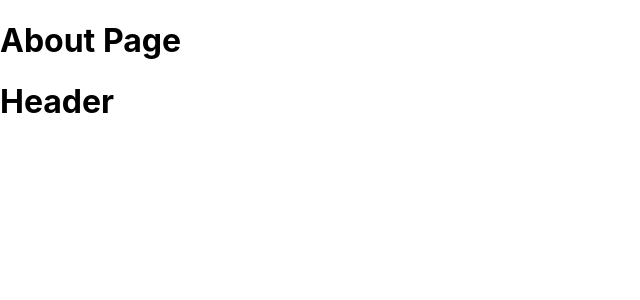
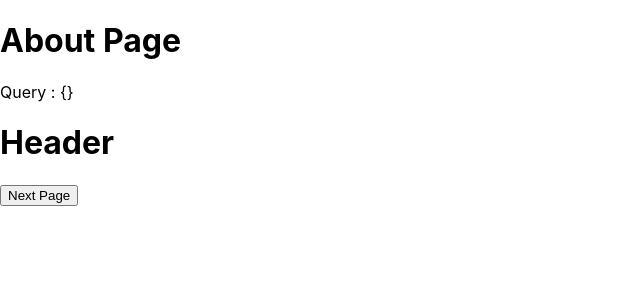
Before and after one commit to newit-baolh/learn_nextjs, a Next.js app: page /about in a window 1280 px wide. Shown: the top 300 px of the page, without its empty margins (0-640 px from the left). Built offline with nearby package versions, Linux system fonts and the light colour scheme.

Commit message:
data fetching on client side and shallow routing

```diff
--- a/pages/about.tsx
+++ b/pages/about.tsx
@@ -1,19 +1,57 @@
 
-import React from 'react';
-import dynamic from 'next/dynamic';
+import React, { useEffect, useState } from 'react';
+// import dynamic from 'next/dynamic';
 
 // import dynamic if want just render client side do not render from server side => set srr= false
 // else normal it will render from server using import normal
-// import Header from 'components/common/header'
-const Header = dynamic(()=> import('components/common/header'), {ssr: false})
+import Header from 'components/common/header'
+import { Router, useRouter } from 'next/router';
+// const Header = dynamic(()=> import('components/common/header'), {ssr: false})
 export interface AboutPageProps {
 }
 
 export default function AboutPage (props: AboutPageProps) {
+  const [postList, setPostList] = useState([])
+  const router = useRouter()
+  console.log(router.query);
+  const page = router.query?.page
+
+  useEffect(()=>{
+    if(!page) return
+   (async () => {
+    const response =  await fetch(`https://js-post-api.herokuapp.com/api/posts?_page=${page}`)
+    const data = await response.json()
+    setPostList(data.data)
+
+   })()
+  },[page])
+
+  const handleNextPage = () => {
+    router.push({
+      pathname: '/about/',
+      query: {
+        page: (Number(page) || 1) + 1
+      }
+    },undefined,{shallow: true})
+  }
+
   return (
     <div>
       <h1>About Page</h1>
+      <p>Query : {JSON.stringify(router.query)}</p>
       <Header />
+      <ul>
+        {postList.map((post: any) => <li key={post.id}>{post.title}</li> )}
+      </ul>
+      <button onClick={handleNextPage}>Next Page</button>
     </div>
   );
 }
+
+export function getStaticProps (){
+  console.log('get static props');
+
+  return {
+    props: {}
+  }
+}
```
